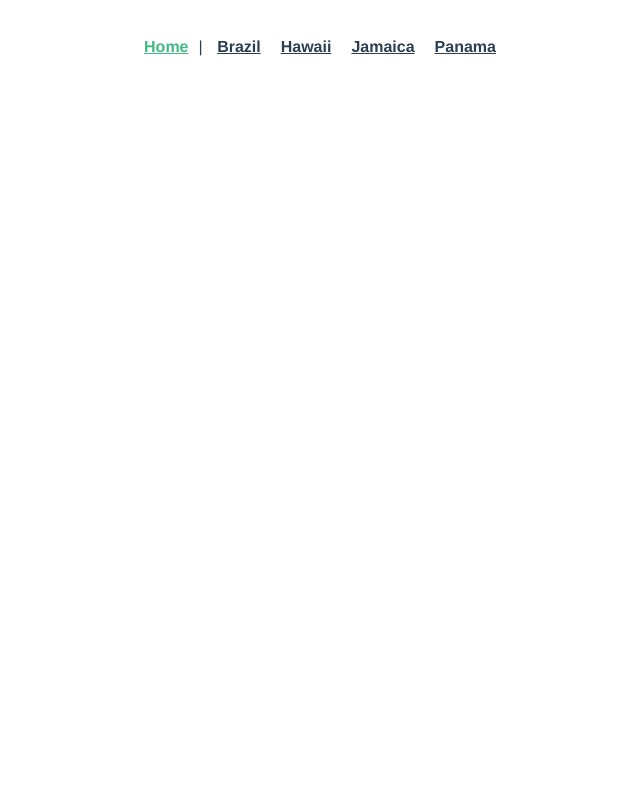
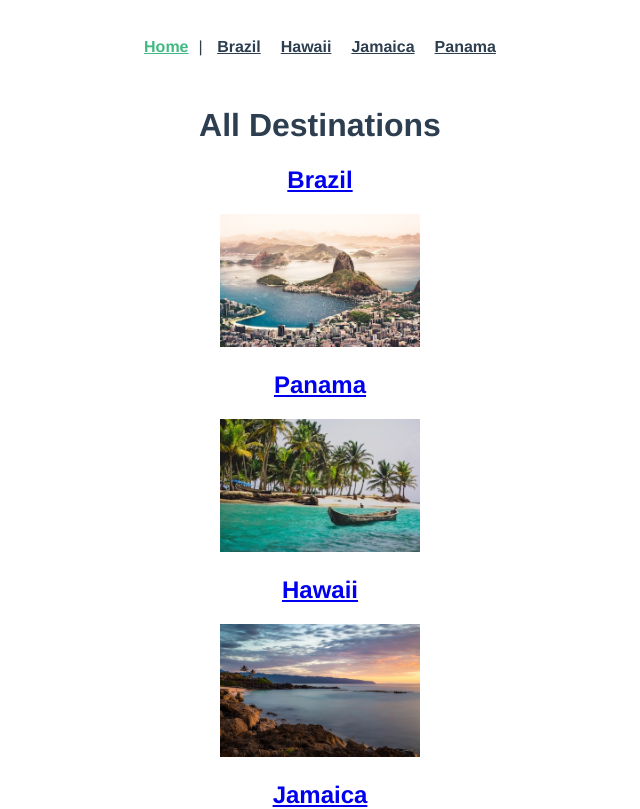
Before and after one commit to appletreeisyellow/vue-tutorials, a Vue app in the folder vue-travel-app/: page /#/ in a window 1280 px wide. Shown: the top 809 px of the page, without its empty margins (320-960 px from the left). Built offline with nearby package versions, Linux system fonts and the light colour scheme.

Commit message:
add dynamic loaded router

```diff
--- a/vue-travel-app/src/views/Home.vue
+++ b/vue-travel-app/src/views/Home.vue
@@ -1,12 +1,48 @@
 <template>
-  <div class="home"></div>
+  <div class="home">
+    <h1>All Destinations</h1>
+    <div class="desitnations">
+      <div v-for="destination in destinations" :key="destination.name">
+        <router-link :to="destination.slug">
+          <h2>{{ destination.name }}</h2>
+        </router-link>
+        <figure>
+          <router-link :to="destination.name">
+            <img :src="require(`@/assets/${destination.image}`)" :alt="destination.name" />
+          </router-link>
+        </figure>
+      </div>
+    </div>
+  </div>
 </template>
 
 <script>
 // @ is an alias to /src
+import store from "@/store.js";
 
 export default {
   name: "Home",
-  components: {}
+  components: {},
+  data() {
+    return {
+      destinations: store.destinations
+    };
+  }
 };
 </script>
+
+<style scoped>
+.home {
+  max-width: 1400px;
+  margin: 0 auto;
+}
+
+img {
+  max-width: 200px;
+}
+
+.destinations {
+  display: flex;
+  justify-content: space-between;
+}
+</style>
```
